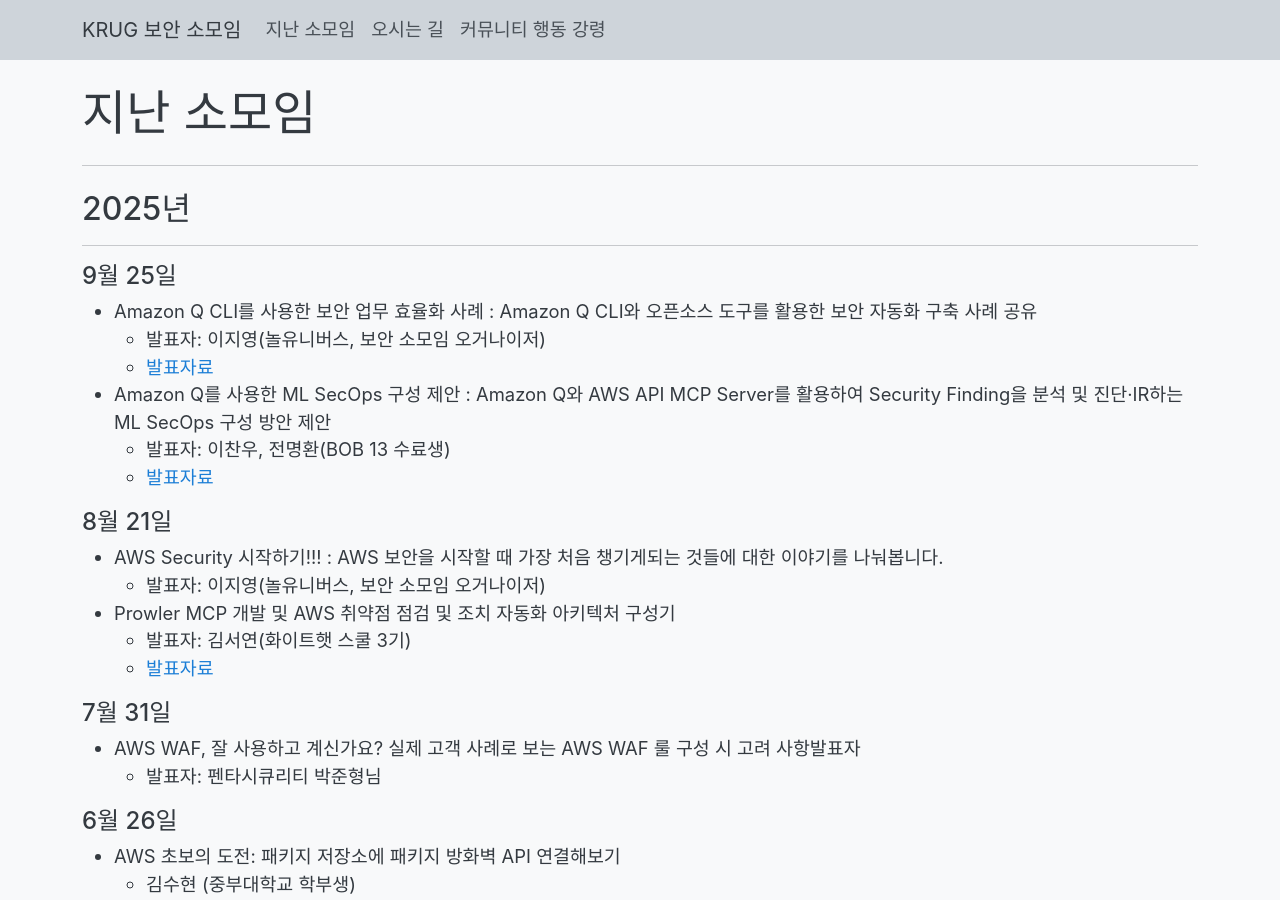
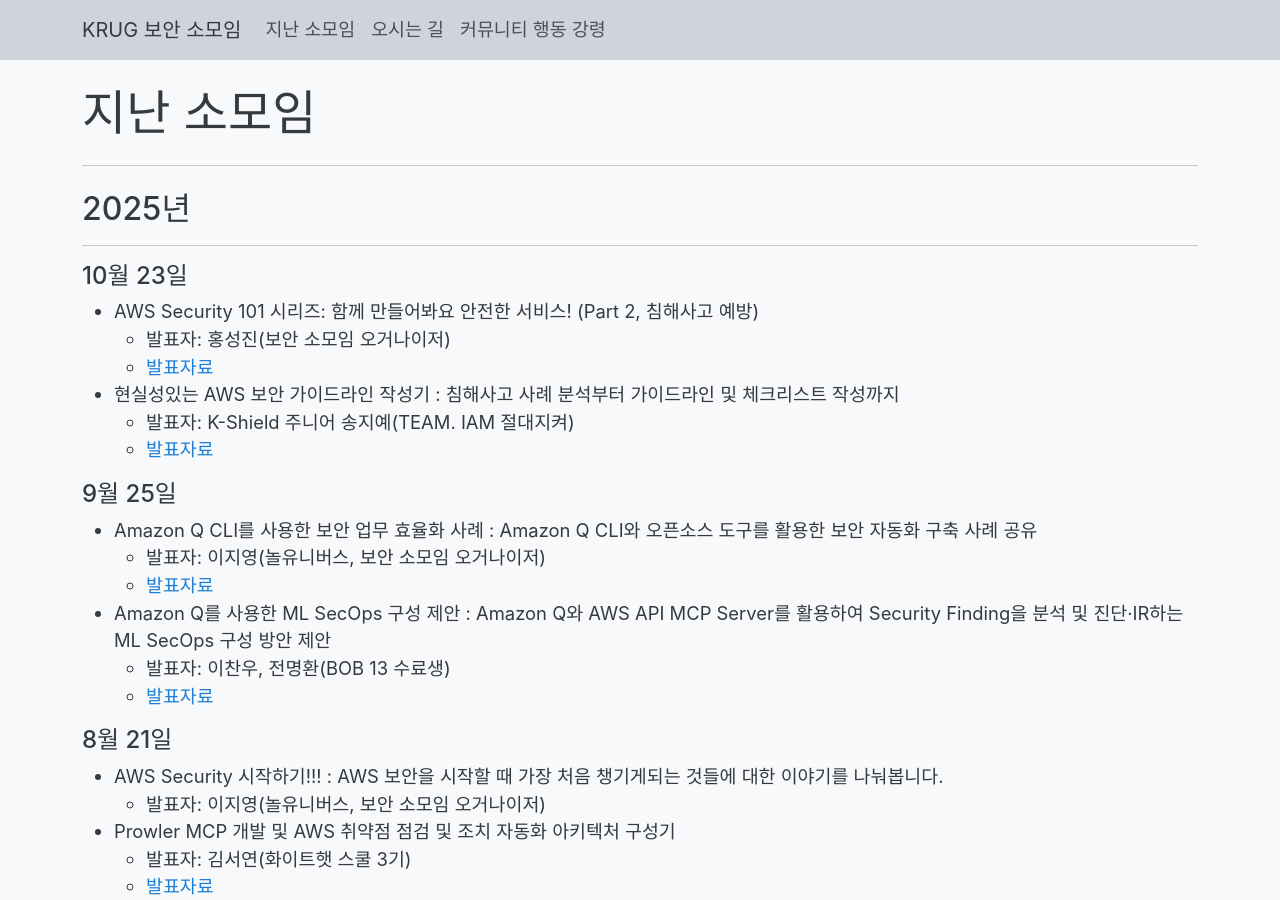
Before and after one commit to awskrug/security-group, a Jekyll site: the page built from events.md, in a window 1280 px wide and 900 px high. Built offline with Jekyll 4.4.1, drawn with Linux system fonts in a browser that asks for light colours; part of the change alters nothing that is shown.

Commit message:
add 10th event

```diff
--- a/events.md
+++ b/events.md
@@ -8,20 +8,30 @@ navorder: 1
 
 ## 2025년
 ----
+#### 10월 23일
+- AWS Security 101 시리즈: 함께 만들어봐요 안전한 서비스! (Part 2, 침해사고 예방)
+  - 발표자: 홍성진(보안 소모임 오거나이저)
+  - [발표자료](/assets/files/AWSKRUG_2025_10_AWS_SECURITY_101_part2.pdf){:target="_blank"}
+- 현실성있는 AWS 보안 가이드라인 작성기 : 침해사고 사례 분석부터 가이드라인 및 체크리스트 작성까지
+  - 발표자: K-Shield 주니어 송지예(TEAM. IAM 절대지켜)
+  - [발표자료](/assets/files/AWSKRUG_2025_10_AWS_Security_Incident_based_guidelines_Team.IAM.pdf){:target="_blank"}{:target="_blank"}
+
+
+
 #### 9월 25일
 - Amazon Q CLI를 사용한 보안 업무 효율화 사례 : Amazon Q CLI와 오픈소스 도구를 활용한 보안 자동화 구축 사례 공유
   - 발표자: 이지영(놀유니버스, 보안 소모임 오거나이저)
   - [발표자료](/assets/files/AWSKRUG_2025_09_Security_With_Amazon_Q_Developer_CLI.pdf){:target="_blank"}
 - Amazon Q를 사용한 ML SecOps 구성 제안 : Amazon Q와 AWS API MCP Server를 활용하여 Security Finding을 분석 및 진단·IR하는 ML SecOps 구성 방안 제안
   - 발표자: 이찬우, 전명환(BOB 13 수료생)
-  - [발표자료](/assets/files/AWSKRUG_2025_09_Amazon_Q_SecOps_Use-case.pdf){:target="_blank"}
+  - [발표자료](/assets/files/AWSKRUG_2025_09_Amazon_Q_SecOps_Use-case.pdf){:target="_blank"}{:target="_blank"}
 
 #### 8월 21일
 - AWS Security 시작하기!!! : AWS 보안을 시작할 때 가장 처음 챙기게되는 것들에 대한 이야기를 나눠봅니다.
   - 발표자: 이지영(놀유니버스, 보안 소모임 오거나이저)
 - Prowler MCP 개발 및 AWS 취약점 점검 및 조치 자동화 아키텍처 구성기
   - 발표자: 김서연(화이트햇 스쿨 3기)
-  - [발표자료](/assets/files/AWSKRUG_2025_08_PROWLER_MCP.pdf)
+  - [발표자료](/assets/files/AWSKRUG_2025_08_PROWLER_MCP.pdf){:target="_blank"}
 
 #### 7월 31일
 - AWS WAF, 잘 사용하고 계신가요? 실제 고객 사례로 보는 AWS WAF 룰 구성 시 고려 사항발표자
@@ -31,10 +41,10 @@ navorder: 1
 #### 6월 26일
 - AWS 초보의 도전: 패키지 저장소에 패키지 방화벽 API 연결해보기
   - 김수현 (중부대학교 학부생)
-  - [발표자료](/assets/files/AWSKRUG_2025_06_Supply_Chain_Defender.pdf)
+  - [발표자료](/assets/files/AWSKRUG_2025_06_Supply_Chain_Defender.pdf){:target="_blank"}
 - Bedrock Agent 삽질기, Null 부터 contributor가 되기까지
   - 권현준(우아한형제들)
-  - [발표자료](/assets/files/AWSKRUG_2025_06_Bedrock_Agent.pdf)
+  - [발표자료](/assets/files/AWSKRUG_2025_06_Bedrock_Agent.pdf){:target="_blank"}
 
 #### 5월 21일
 - 보안 소모임 네트워킹 이벤트
@@ -42,18 +52,18 @@ navorder: 1
 #### 4월 24일
 - 오픈소스로 점검하는 AWS인프라
   - 발표자: 이지영 (Security Organizer)
-  - [발표자료](/assets/files/AWSKRUG_2025_04_PROWLER_SERVICE_SCREENER.pdf)
+  - [발표자료](/assets/files/AWSKRUG_2025_04_PROWLER_SERVICE_SCREENER.pdf){:target="_blank"}
 - DB 자격증명 개선 사례 공유
   - 발표자: 구경열 (Ktown4u DevOps)
-  - [발표자료](/assets/files/AWSKRUG_2025_04_DB_auth.pdf)
+  - [발표자료](/assets/files/AWSKRUG_2025_04_DB_auth.pdf){:target="_blank"}
 
 #### 3월 27일
 - Differ: AWS bedrock을 이용한 PR 보안 검수
   - 발표자: 홍성진 (샌드버드)
-  - [발표자료](/assets/files/AWSKRUG_2025_03_Differ.pdf)
+  - [발표자료](/assets/files/AWSKRUG_2025_03_Differ.pdf){:target="_blank"}
 - 클라우드 환경에서 오픈소스를 활용해 ISMS 인증을 취득한 노하우(못다한 이야기를 더해서)
   - 발표자: 공지훈 (라포랩스)
-  - [발표자료](/assets/files/AWSKRUG_2025_03_ISMS.pdf)
+  - [발표자료](/assets/files/AWSKRUG_2025_03_ISMS.pdf){:target="_blank"}
 
 #### 2월 20일
 - Guardrails for Amazon Bedrock Workshop 실습
@@ -62,10 +72,10 @@ navorder: 1
 #### 1월 23일
 - LLM Application Security + Amazon Bedrock 맛보기
   - 발표자: 박현준 (네이버)
-  - [발표자료](/assets/files/AWSKRUG_2025_01_Security_LLM.pdf)
+  - [발표자료](/assets/files/AWSKRUG_2025_01_Security_LLM.pdf){:target="_blank"}
 - AWS Security 101 시리즈: 함께 만들어봐요 안전한 서비스!
   - 발표자: 홍성진 (샌드버드)
-  - [발표자료](/assets/files/AWSKRUG_2025_01_AWS_SECURITY_101.pdf)
+  - [발표자료](/assets/files/AWSKRUG_2025_01_AWS_SECURITY_101.pdf){:target="_blank"}
 
 
 ## 2024년
@@ -73,30 +83,30 @@ navorder: 1
 #### 12월 19일
 - AWS 리인벤트 2024 RE:CAP
   - 발표자: 이지영 (백패커)
-  - [발표자료](/assets/files/AWSKRUG_2024_12_AWS_RECAP.pdf)
+  - [발표자료](/assets/files/AWSKRUG_2024_12_AWS_RECAP.pdf){:target="_blank"}
 
 #### 11월 21일
 - 도전 계기, kubestronaut 설명, 한계점, 취득 과정에서 배운점, 취득 팁!
   - 발표자: 공지훈 (라포랩스)
-  - [발표자료](/assets/files/AWSKRUG_2024_11_KUBEASTRONUT.pdf)
+  - [발표자료](/assets/files/AWSKRUG_2024_11_KUBEASTRONUT.pdf){:target="_blank"}
 
 #### 10월 21일
 - AWS DevOps 환경에서의 CICD Security Best..? Practice의 사례 알아보기
   - 발표자: 화이트햇 스쿨 2기 INFINITE 팀
-  - [발표자료](/assets/files/AWSKRUG_2024_10_AWS_DevOps_CICD_Security_Best_Practice.pdf)
+  - [발표자료](/assets/files/AWSKRUG_2024_10_AWS_DevOps_CICD_Security_Best_Practice.pdf){:target="_blank"}
 - VPC Endpoint 를 활용한 세상 하찮은 cce 진단 자동화 사례 알아보기
   - 발표자: 권현준 (우아한 형제들)
-  - [발표자료](/assets/files/AWSKRUG_2024_10_CCE_SECURITY_CHECK_AUTOMATION_WITH_VPC_Endpoint.pdf)
+  - [발표자료](/assets/files/AWSKRUG_2024_10_CCE_SECURITY_CHECK_AUTOMATION_WITH_VPC_Endpoint.pdf){:target="_blank"}
 
 #### 9월 23일
 - 비싸지만 AWS Verify Access를 사용할 수밖에 없었던 비하인드 스토리
   - 발표자: 씬커 (AWSKRUG)
-  - [발표자료](/assets/files/AWSKRUG_2024_09_VERIFIED_ACCESS.pdf)
+  - [발표자료](/assets/files/AWSKRUG_2024_09_VERIFIED_ACCESS.pdf){:target="_blank"}
 
 #### 8월 29일
 - AWS 환경에서의 보안 로그 통합의 Security Lake를 구성하고 정보보호 팀 에서의 활용방안으로의 GenAI 프로세스의 연결방안 알아보기
   - 발표자: 한현상(AWS)
-  - [발표자료](/assets/files/AWSKRUG_2024_08_SecurityLake_UseCase_with_GenAI.pdf)
+  - [발표자료](/assets/files/AWSKRUG_2024_08_SecurityLake_UseCase_with_GenAI.pdf){:target="_blank"}
 
 #### 7월 25일
 - IAM 핸즈온 워크샵
@@ -105,35 +115,35 @@ navorder: 1
 #### 6월 27일
 - 이 3rd-party는 왜 필요할까
   - 발표자: 김진복 (flex)
-  - [발표자료](/assets/files/AWSKRUG_2024_06_CASE_FLEX.pdf)
+  - [발표자료](/assets/files/AWSKRUG_2024_06_CASE_FLEX.pdf){:target="_blank"}
 - SessionManager 로 서버 접근 솔루션 비용 절약하기 / RunCommand 로 취약점 점검 스크립트 실행하기
   - 발표자: 이금춘 (하나투어)
-  - [발표자료](/assets/files/AWSKRUG_2024_06_CASE_AUTOMATION.pdf)
+  - [발표자료](/assets/files/AWSKRUG_2024_06_CASE_AUTOMATION.pdf){:target="_blank"}
 - GWS 보안기능(CAA / GCPW) 소개 / 키클락 소개 & 키클락을 통한 AWS 접근관리
   - 발표자: 공지훈 (라포랩스)
-  - [발표자료](/assets/files/AWSKRUG_2024_06_CASE_ZEROTRUST.pdf)
+  - [발표자료](/assets/files/AWSKRUG_2024_06_CASE_ZEROTRUST.pdf){:target="_blank"}
 - CrowdStrike를 활용한 엔드포인트 보안 아키텍처
   - 발표자: 늑대양0 (AWSKRUG)
 
 #### 5월 23일
 - AWS WAF 실전도입 101
   - 발표자: 이지영 (백패커)
-  - [발표자료](/assets/files/AWSKRUG_2024_05_AWSWAF.pdf)
+  - [발표자료](/assets/files/AWSKRUG_2024_05_AWSWAF.pdf){:target="_blank"}
 
 #### 4월 25일
 - AWS Native Service를 이용한 보안 관제 방안 제시
   - 발표자: 정하윤 (AWS)
-  - [발표자료](/assets/files/AWSKRUG_2024_04_AWS_Incidents.pdf)
+  - [발표자료](/assets/files/AWSKRUG_2024_04_AWS_Incidents.pdf){:target="_blank"}
 
 #### 3월 28일
 - Credntial 살펴보기
   - 발표자: 김동현 (Cremit)
-  - [발표자료](/assets/files/AWSKRUG_2024_03_Credential.pdf)
+  - [발표자료](/assets/files/AWSKRUG_2024_03_Credential.pdf){:target="_blank"}
 
 #### 2월 15일
 - 워크로드에 역할을 부여하는 삼총사 IMDS, IRSA, Pod Identity에 대해 깊이 알아보고 어떻게 보안을 적용하면 좋을지 살펴봅니다.
   - 발표자: 천강민 (카카오뱅크)
-  - [발표자료](/assets/files/AWSKRUG_2024_02_EKS_ROLE_MANAGEMENT.pdf)
+  - [발표자료](/assets/files/AWSKRUG_2024_02_EKS_ROLE_MANAGEMENT.pdf){:target="_blank"}
 
 #### 1월 18일
 - AWS CI / CD에 Sonarqube SAST 적용 핸즈온
@@ -144,77 +154,77 @@ navorder: 1
 #### 12월 14일
 - AWS WAFv2 최대한 활용하기
   - 발표자: 씬커
-  - [발표자료](/assets/files/AWSKRUG_2023_12_AWS_WAF.pdf)
+  - [발표자료](/assets/files/AWSKRUG_2023_12_AWS_WAF.pdf){:target="_blank"}
 
 #### 11월 16일
 - AWS Security Lake & Next Step: AWS 리소스 구성 시각화(AWS CONFIG / QUICKSIGHT 활용)
   - 발표자: 한태경(AWS)
-  - [발표자료](/assets/files/AWSKRUG_2023_11_Security-resource-visualization.pdf)
+  - [발표자료](/assets/files/AWSKRUG_2023_11_Security-resource-visualization.pdf){:target="_blank"}
 
 
 #### 10월 20일
 - AWS 의 Security Lake의 구성방안과 그 이후 고려사항
   - 발표자: 한현상(AWS)
-  - [발표자료](/assets/files/AWSKRUG_2023_10_SecurityLake-UseCase.pdf)
+  - [발표자료](/assets/files/AWSKRUG_2023_10_SecurityLake-UseCase.pdf){:target="_blank"}
 
 #### 9월 21일
 - Security Hub 어디까지 써봤니?
   - 발표자: 김대곤(AWS)
-  - [발표자료](/assets/files/AWSKRUG_2023_10_SecurityLake-UseCase.pdf)
+  - [발표자료](/assets/files/AWSKRUG_2023_10_SecurityLake-UseCase.pdf){:target="_blank"}
 
 
 #### 8월 17일
 - AWS Secret Manager & IAM Role Anywhere UseCase
   - 발표자: 신동수(AWS)
-  - [발표자료](/assets/files/AWSKRUG_2023_08_ROLESANYWHERE.pdf)
+  - [발표자료](/assets/files/AWSKRUG_2023_08_ROLESANYWHERE.pdf){:target="_blank"}
 - Okta로 AWS Multi-Account 환경 관리하기
   - 발표자: Tony (AWS 보안소모임 유저)
-  - [발표자료](/assets/files/AWSKRUG_2023_08_OKTA.pdf)
+  - [발표자료](/assets/files/AWSKRUG_2023_08_OKTA.pdf){:target="_blank"}
 
 
 #### 7월 19일
 - 2023 re:Inforce recap(w/ New Service Update)
   - 발표자: 신은수(AWS)
-  - [발표자료](/assets/files/AWSKRUG_2023_07_re-Inforce_recap.pdf)
+  - [발표자료](/assets/files/AWSKRUG_2023_07_re-Inforce_recap.pdf){:target="_blank"}
 
 
 #### 6월 23일
 - 오픈소스 접근제어 솔루션인 teleport 도입 검토 후기 및 고찰
   - 발표자: Jin
-  - [발표자료](/assets/files/AWSKRUG_2023_06_teleport.pdf)
+  - [발표자료](/assets/files/AWSKRUG_2023_06_teleport.pdf){:target="_blank"}
 - AWS Native 서비스를 이용한 망분리 환경 구축/운영 노하우와 한계
   - 발표자: 씬커
-  - [발표자료](/assets/files/AWSKRUG_2023_06_network_split.pdf)
+  - [발표자료](/assets/files/AWSKRUG_2023_06_network_split.pdf){:target="_blank"}
 
 
 #### 5월 31일
 - 클라우드 환경에서의 컴플라이언스 표준화 사례 - “NIST CSF” 를 활용한 클라우드에서의 표준 운영 방안 전략
   - 발표자: 장현호(AWS 보안소모임 오거나이저)
-  - [발표자료](/assets/files/AWSKRUG_2023_05_Cloud_Compliance.pdf)
+  - [발표자료](/assets/files/AWSKRUG_2023_05_Cloud_Compliance.pdf){:target="_blank"}
 
 #### 4월 20일
 - EKS Runtime Security - Falco를 중심으로
   - 발표자: 이지영(백패커)
-  - [발표자료](/assets/files/AWSKRUG_2023_04_falco.pdf)
+  - [발표자료](/assets/files/AWSKRUG_2023_04_falco.pdf){:target="_blank"}
 
 
 #### 3월 23일
 - Prowler 오픈소스 소개
   - 발표자: 최재욱(AWS)
-  - [발표자료](/assets/files/AWSKRUG_2023_03_Prowler.pdf)
+  - [발표자료](/assets/files/AWSKRUG_2023_03_Prowler.pdf){:target="_blank"}
 
 #### 2월 22일
 - AWS MAICE
   - 발표자: 천강민(카카오뱅크)
-  - [발표자료](/assets/files/AWSKRUG_2023_02_MACIE_KAKAOBANK.pdf)
+  - [발표자료](/assets/files/AWSKRUG_2023_02_MACIE_KAKAOBANK.pdf){:target="_blank"}
 - AWS NETWORK FIREWALL
   - 박병화(AWS)
-  - [발표자료](/assets/files/AWSKRUG_2023_02_AWS_Network_Firewall.pdf)
+  - [발표자료](/assets/files/AWSKRUG_2023_02_AWS_Network_Firewall.pdf){:target="_blank"}
 
 #### 1월 26일
 - AWS Config 이해
   - 발표자: 한현상(AWS)
-  - [발표자료](/assets/files/AWSKRUG_2023_01_AWS_Config.pdf)
+  - [발표자료](/assets/files/AWSKRUG_2023_01_AWS_Config.pdf){:target="_blank"}
 - AWS Config Operation with Lambda
   - 발표자: 이종민(AWS)
 
```
Also changed, not shown: 2 other files.
